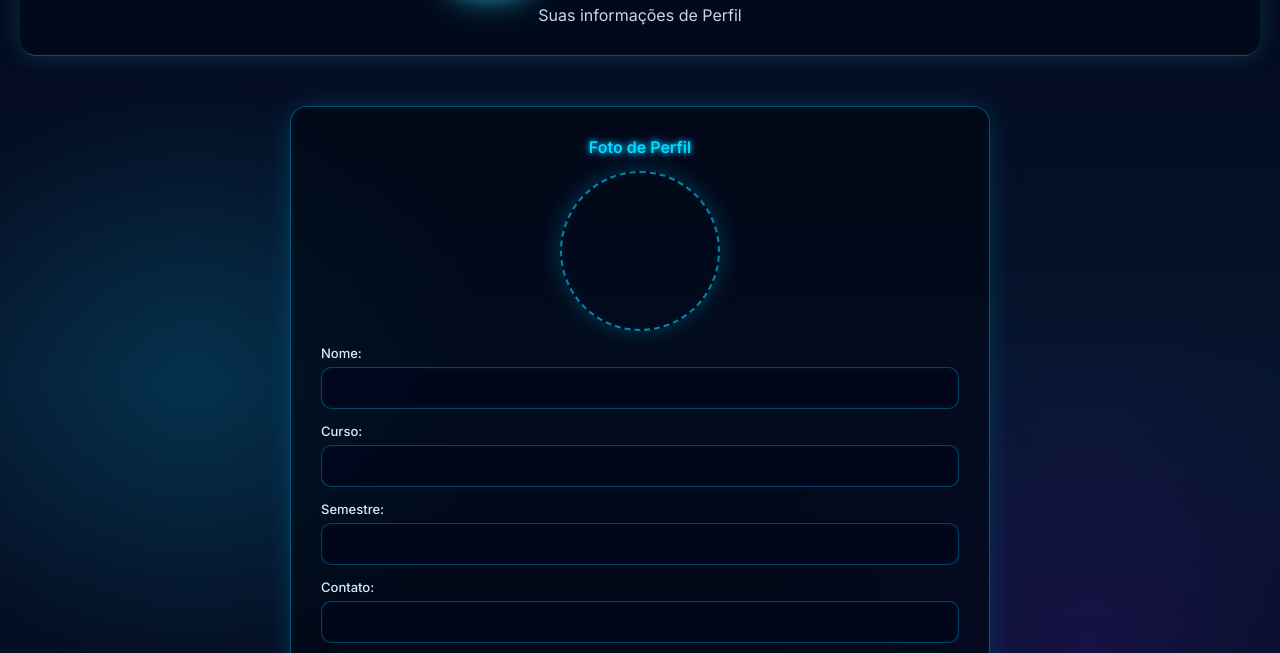
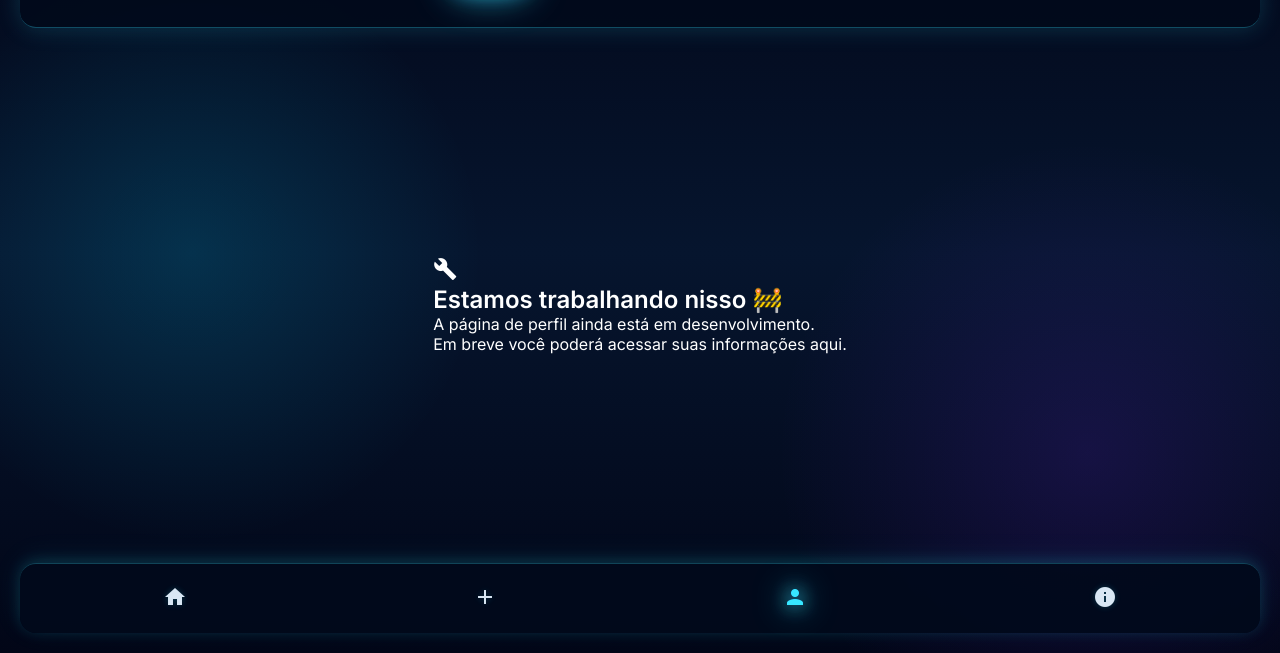
Before and after one commit to Bryan-899/repositorio, a website: page ProjetoAtualizado/perfil.html in a window 1280 px wide. Shown: the part 147-800 px from the top of the page. Drawn offline with Linux system fonts and the light colour scheme.

Commit message:
Update perfil.html

```diff
--- a/ProjetoAtualizado/perfil.html
+++ b/ProjetoAtualizado/perfil.html
@@ -3,46 +3,31 @@
 <head>
   <meta charset="UTF-8">
   <meta name="viewport" content="width=device-width, initial-scale=1.0">
-    <title>Seu Perfil - Lost Found</title>
+  <title>Perfil - Em desenvolvimento</title>
   <link rel="stylesheet" href="CSS/base.css">
-    <link rel="stylesheet" href="CSS/stylePerfil.css">
   <link rel="stylesheet" href="https://fonts.googleapis.com/icon?family=Material+Icons">
 </head>
+
 <body>
   <div id="container">
+
     <header>
       <div class="logo-area">
-                <img src="img/WhatsApp_Image_2026-04-13_at_14.41.10-removebg-preview.png" alt="Logo Lost Found" id="logo">
+        <img src="img/WhatsApp_Image_2026-04-13_at_14.41.10-removebg-preview.png" id="logo">
         <h1>LOST FOUND</h1>
       </div>
-            <p>Suas informações de Perfil</p>
     </header>
 
+    <main style="flex:1; display:flex; justify-content:center; align-items:center;">
 
-        <div id="perfil-card">
+      <div class="card-dev">
+        <i class="material-icons">build</i>
+        <h2>Estamos trabalhando nisso 🚧</h2>
+        <p>A página de perfil ainda está em desenvolvimento.</p>
+        <p>Em breve você poderá acessar suas informações aqui.</p>
+      </div>
 
-            <p id="tituloFoto">Foto de Perfil</p>
-            <label for="iptFoto" id="fotoPerfil"></label>
-
-                <input type="file" id="iptFoto" hidden>
-
-            <label for="iptNome">Nome:</label>
-                <input id="iptNome" type="text">
-
-            <label for="iptCurso">Curso:</label>
-                <input id="iptCurso" type="text">
-
-            <label for="iptSemestre">Semestre:</label>
-                <input id="iptSemestre" type="text">
-
-            <label for="iptContato">Contato:</label>
-                <input id="iptContato" type="text">
-
-
-
-            <button>Salvar Alterações</button>
-
-        </div>
+    </main>
 
     <footer>
       <ul>
@@ -56,13 +41,11 @@
             <i class="material-icons">add</i>
           </a>
         </li>
-
         <li>
           <a href="perfil.html">
             <i class="material-icons ativo">person</i>
           </a>
         </li>
-
         <li>
           <a href="sobre.html">
             <i class="material-icons">info</i>
@@ -70,6 +53,7 @@
         </li>
       </ul>
     </footer>
+
   </div>
 </body>
 </html>
```
Lines whose indentation alone changed are shown as unchanged.
